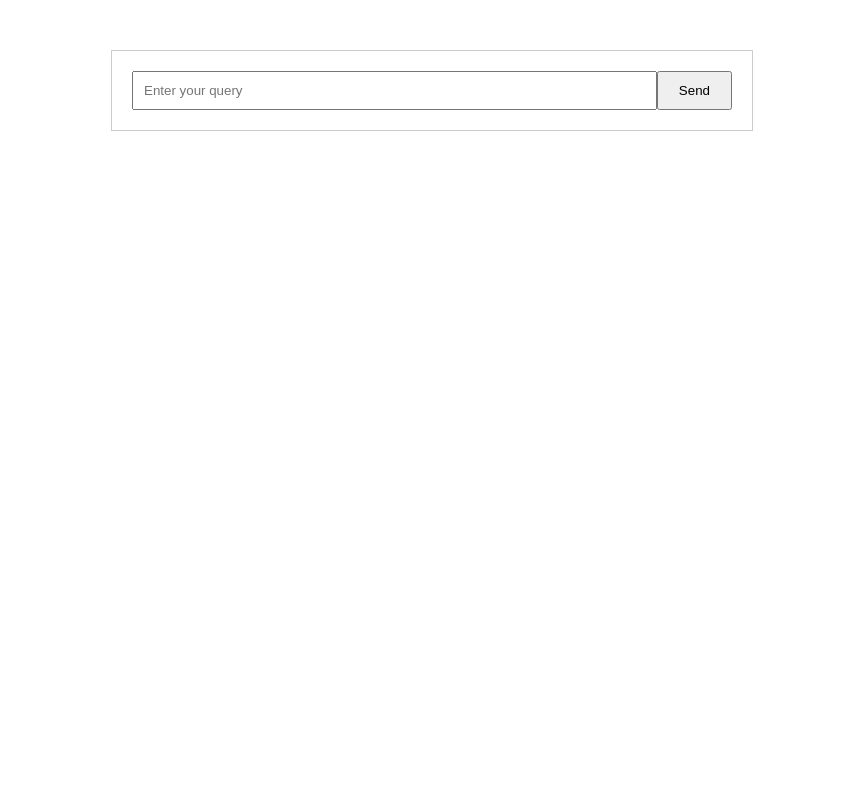
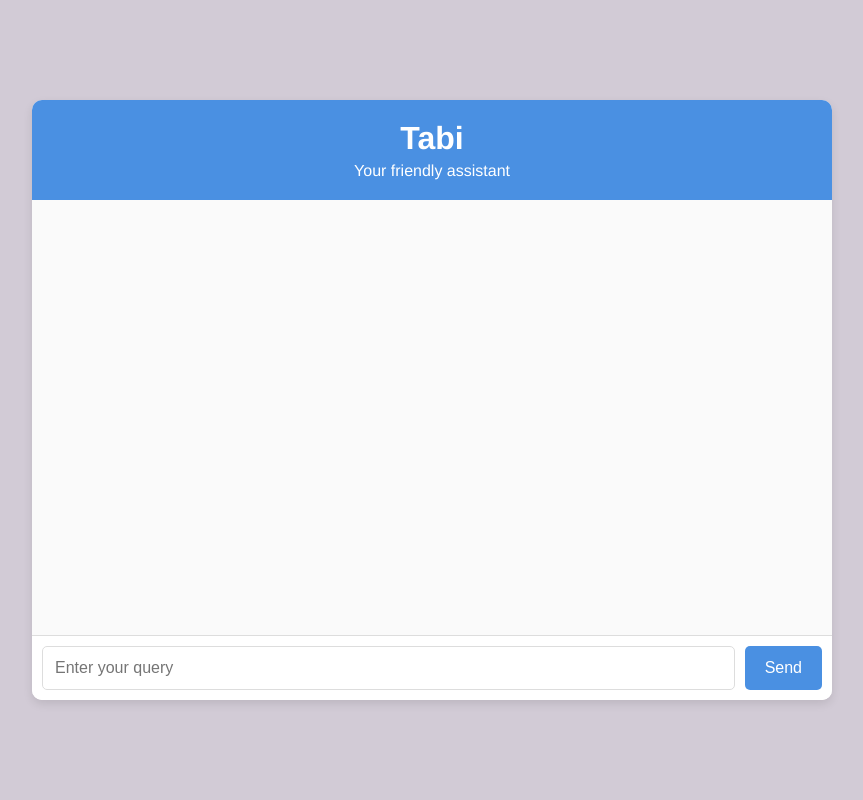
Before and after one commit to SABHYAGUPTA5XR/chatbot-Tabi, a Flask app: page / in a window 1280 px wide. Shown: the whole page, without its empty margins (208-1071 px from the left). Run offline with Flask 3, Linux system fonts and the light colour scheme.

Commit message:
better UI

```diff
--- a/app.py
+++ b/app.py
@@ -25,6 +25,11 @@ def chat_with_mistral(query):
         model=model,
         messages=[
             {"role": "system", "content": "You are a helpful assistant."},
+            {"role": "system", "content": "You are a friendly assistant named Tabi. When a user says 'Thanks', 'Bye', or 'Okay', reply with a concise and varied response such as 'Happy to help!' or 'I'm here if you need anything.' Avoid long, repetitive responses."},
+            {"role": "user", "content": "Thanks"},
+            {"role": "assistant", "content": "Happy to help!"},
+            {"role": "user", "content": "Bye"},
+            {"role": "assistant", "content": "Take care! I'm here whenever you need me."},
             {"role": "user", "content": query},
         ]
     )
--- a/static/script.js
+++ b/static/script.js
@@ -5,7 +5,7 @@ const sendBtn = document.getElementById('send-btn');
 function appendMessage(sender, text) {
   const messageDiv = document.createElement('div');
   messageDiv.classList.add('message', sender);
-    messageDiv.textContent = sender === 'user' ? `You: ${text}` : `Chatbot: ${text}`;
+  messageDiv.textContent = sender === 'user' ? `You: ${text}` : `Tabi: ${text}`;
   chatHistory.appendChild(messageDiv);
   chatHistory.scrollTop = chatHistory.scrollHeight;
 }
@@ -20,7 +20,7 @@ async function sendMessage() {
     const response = await fetch('/chat', {
       method: 'POST',
       headers: { 'Content-Type': 'application/json' },
-            body: JSON.stringify({ message: message })
+      body: JSON.stringify({ message })
     });
     const data = await response.json();
     if (data.reply) {
--- a/static/styles.css
+++ b/static/styles.css
@@ -1,35 +1,128 @@
-body {
-    font-family: Arial, sans-serif;
+/* Reset and Base Styles */
+* {
+    box-sizing: border-box;
+    margin: 0;
+    padding: 0;
   }
 
-#chat-container {
-    width: 600px;
-    margin: 50px auto;
-    border: 1px solid #ccc;
-    padding: 20px;
+  body {
+    font-family: 'Helvetica Neue', Arial, sans-serif;
+    background: #4727543d;
+    color: #333;
+    display: flex;
+    justify-content: center;
+    align-items: center;
+    min-height: 100vh;
   }
 
-.message {
-    margin-bottom: 10px;
+  /* Chat Wrapper & Header */
+  .chat-wrapper {
+    width: 100%;
+    max-width: 800px;
+    margin: 20px;
+    background: #fff;
+    border-radius: 10px;
+    overflow: hidden;
+    box-shadow: 0 4px 10px rgba(0, 0, 0, 0.1);
   }
 
-.user {
-    color: blue;
+  .chat-header {
+    background: #4a90e2;
+    color: #fff;
+    padding: 20px;
+    text-align: center;
   }
 
-.bot {
-    color: green;
+  .chat-header h1 {
+    font-size: 2em;
+    margin-bottom: 5px;
   }
 
+  .chat-header p {
+    font-size: 1em;
+  }
+
+  /* Chat Container */
+  #chat-container {
+    display: flex;
+    flex-direction: column;
+    height: 500px;
+  }
+
+  #chat-history {
+    flex: 1;
+    padding: 20px;
+    overflow-y: auto;
+    background: #fafafa;
+  }
+
+  /* Message Styling */
+  .message {
+    padding: 10px 15px;
+    margin-bottom: 10px;
+    border-radius: 8px;
+    max-width: 80%;
+    opacity: 0;
+    animation: fadeIn 0.5s forwards;
+  }
+
+  .message.user {
+    background: #e0f7fa;
+    align-self: flex-end;
+    color: #00796b;
+  }
+
+  .message.bot {
+    background: #e8f5e9;
+    align-self: flex-start;
+    color: #2e7d32;
+  }
+
+  /* Input Area */
   #input-area {
     display: flex;
+    padding: 10px;
+    border-top: 1px solid #ddd;
+    background: #fff;
   }
 
   #user-input {
     flex: 1;
-    padding: 10px;
+    padding: 12px;
+    border: 1px solid #ddd;
+    border-radius: 5px;
+    margin-right: 10px;
+    font-size: 1em;
   }
 
   #send-btn {
-    padding: 10px 20px;
+    padding: 12px 20px;
+    background: #4a90e2;
+    border: none;
+    border-radius: 5px;
+    color: #fff;
+    font-size: 1em;
+    cursor: pointer;
+    transition: background 0.3s ease;
   }
+
+  #send-btn:hover {
+    background: #357abd;
+  }
+
+  /* Fade-In Animation for Messages */
+  @keyframes fadeIn {
+    from { opacity: 0; transform: translateY(10px); }
+    to { opacity: 1; transform: translateY(0); }
+  }
+
+  /* Responsive Adjustments */
+  @media (max-width: 600px) {
+    #chat-container {
+      height: 400px;
+    }
+
+    .chat-header h1 {
+      font-size: 1.5em;
+    }
+  }
--- a/templates/index.html
+++ b/templates/index.html
@@ -2,12 +2,16 @@
 <html lang="en">
 <head>
   <meta charset="UTF-8">
-    <meta http-equiv="X-UA-Compatible" content="IE=edge">
-    <meta name="viewport" content="width=device-width, initial-scale=1.0">
-    <title>Chatbot UI</title>
+  <meta name="viewport" content="width=device-width, initial-scale=1">
+  <title>Tabi Chatbot</title>
   <link rel="stylesheet" href="../static/styles.css">
 </head>
 <body>
+  <div class="chat-wrapper">
+    <header class="chat-header">
+      <h1>Tabi</h1>
+      <p>Your friendly assistant</p>
+    </header>
     <div id="chat-container">
       <div id="chat-history"></div>
       <div id="input-area">
@@ -15,6 +19,7 @@
         <button id="send-btn">Send</button>
       </div>
     </div>
+  </div>
   <script src="../static/script.js"></script>
 </body>
 </html>
```
Lines whose indentation alone changed are shown as unchanged.
